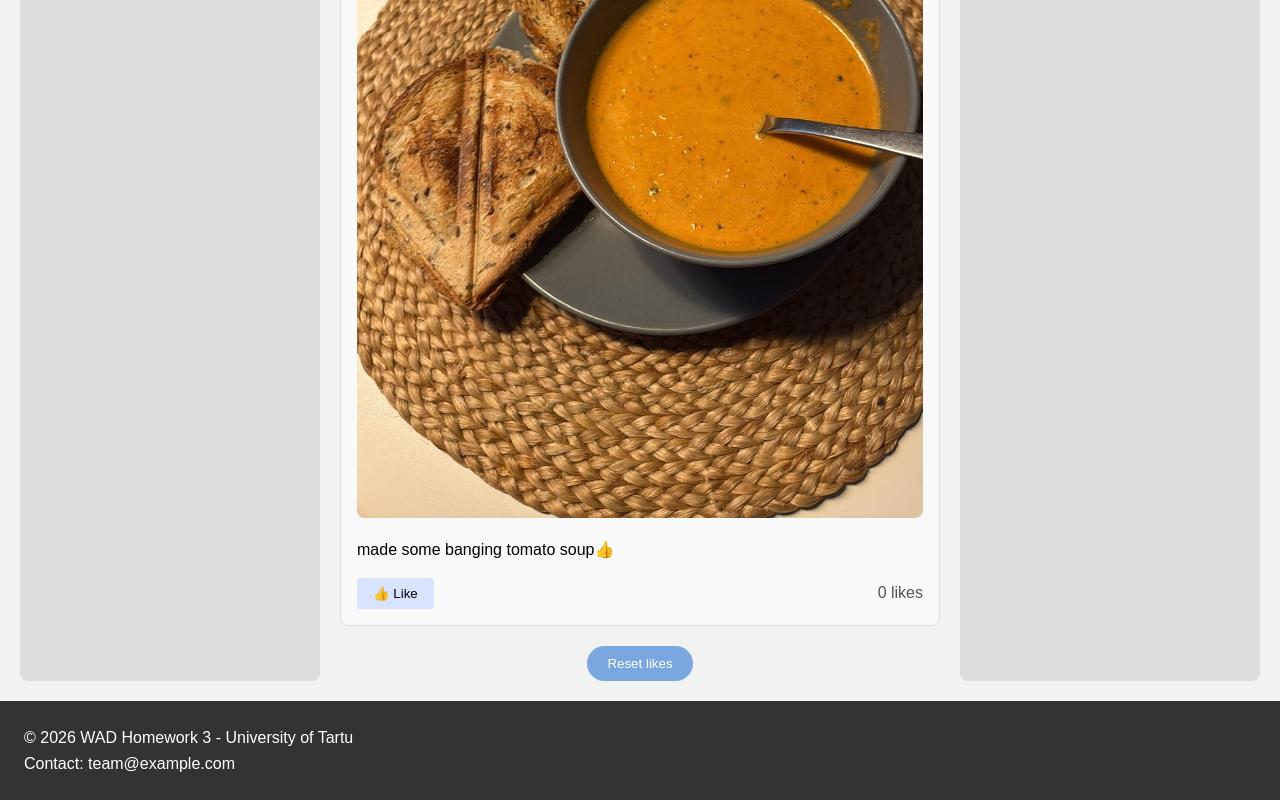
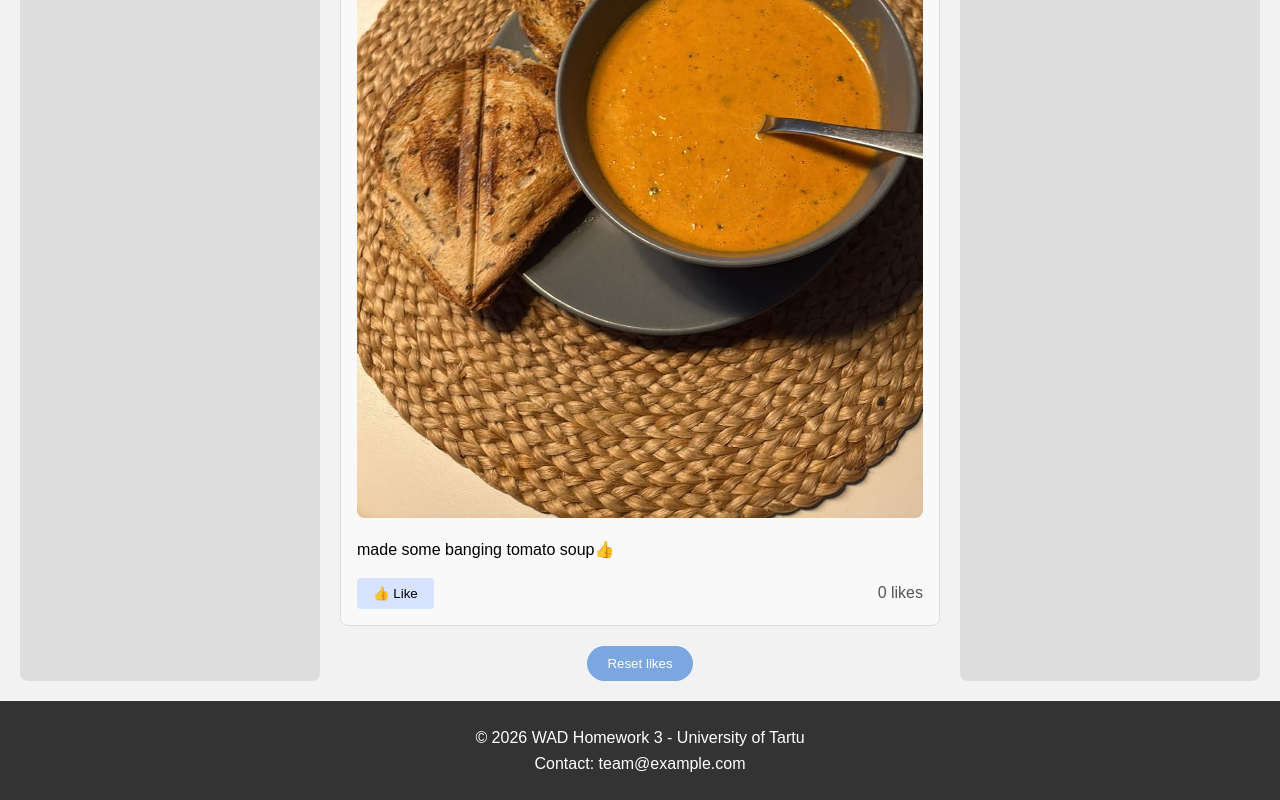
Before and after one commit to jurjenson/WAD_HW, a Vue app in the folder hw3/: page / in a window 1280 px wide. Shown: the part 6500-7300 px from the top of the page. Built offline with nearby package versions, Linux system fonts and the light colour scheme.

Commit message:
Fixing footer

```diff
--- a/hw3/src/components/AppFooter.vue
+++ b/hw3/src/components/AppFooter.vue
@@ -21,7 +21,7 @@ footer {
     background-color: #333;
     color: white;
     padding: 1.5rem;
-    text.align: center;
+    text-align: center;
     line-height: 1.6;
 }
 </style>
```
